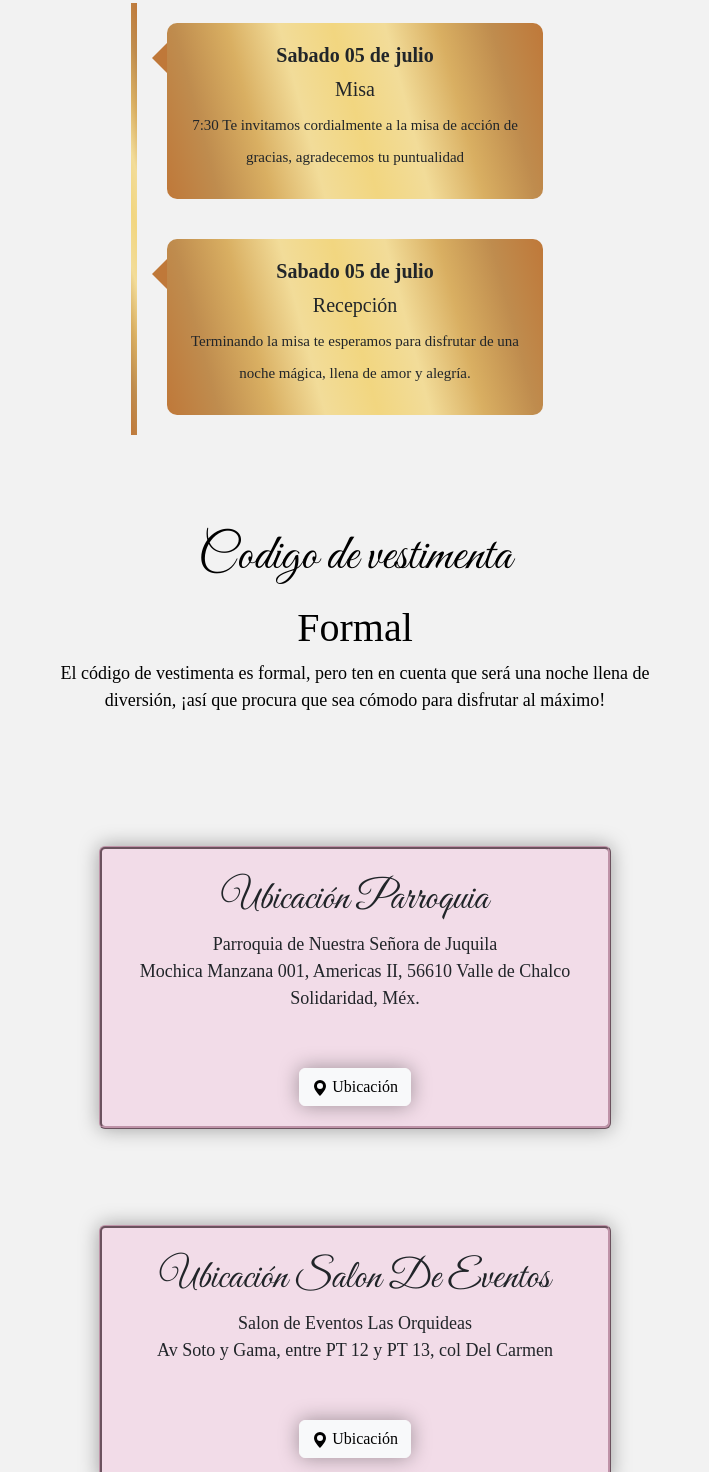
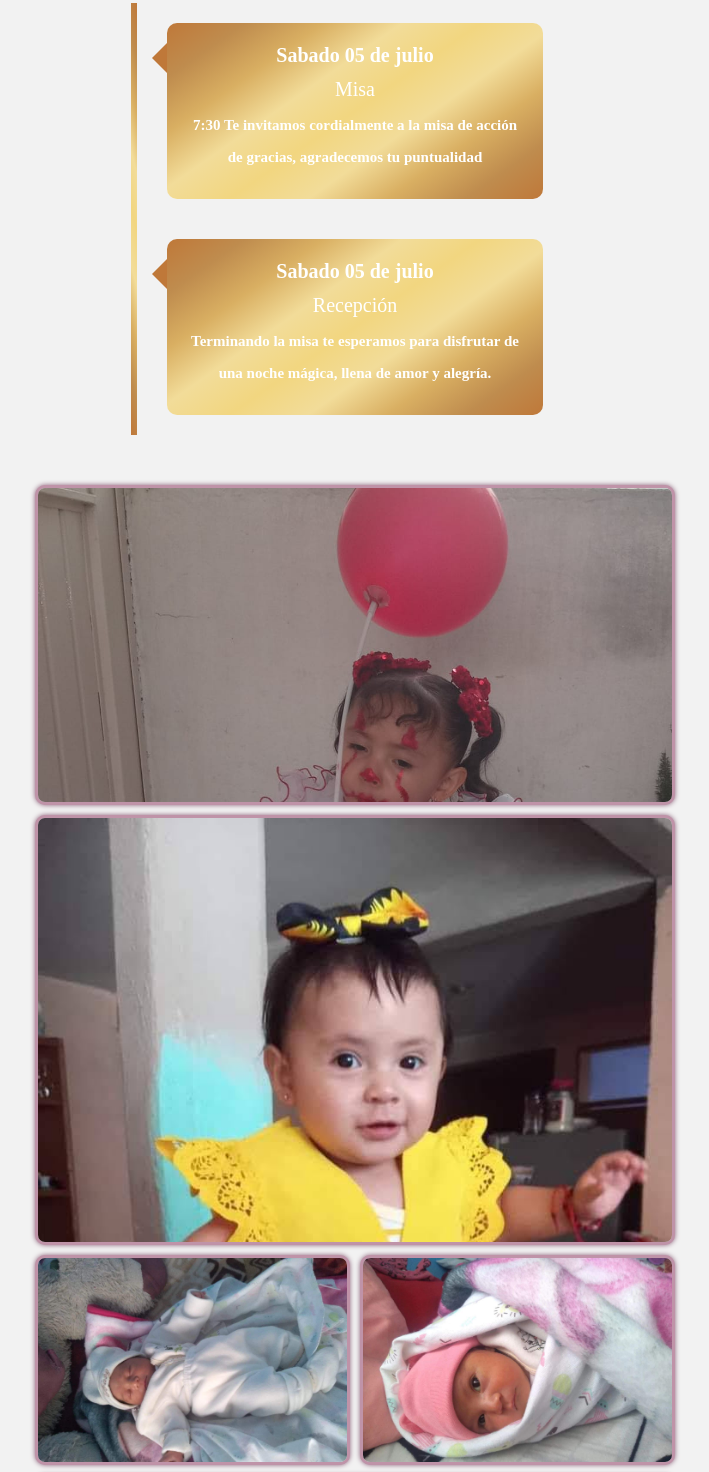
Before and after one commit to AdairKevin/InvitacionNaomiYamileth05Julio, a plain HTML site: page index.html in a window 1280 px wide. Shown: the part 3407-4879 px from the top of the page, without its empty margins (285-994 px from the left). Drawn offline with nearby package versions, Linux system fonts and the light colour scheme.

Commit message:
terminada

```diff
--- a/index.html
+++ b/index.html
@@ -227,6 +227,30 @@
         </div>
       </div>
 
+      <div class="bento-grid">
+        <div class="grid-item big">
+          <img src="recursos/31.jpeg" alt="Foto 1" />
+        </div>
+        <div class="grid-item wide">
+          <img src="recursos/11.jpeg" alt="Foto 2" />
+        </div>
+        <div class="grid-item tall">
+          <img src="recursos/12.jpeg" alt="Foto 3" />
+        </div>
+        <div class="grid-item square" X>
+          <img src="recursos/14.jpeg" alt="Foto 4" />
+        </div>
+        <div class="grid-item wide">
+          <img src="recursos/15.jpeg" alt="Foto 5" />
+        </div>
+        <div class="grid-item tall">
+          <img src="recursos/16.jpeg" alt="Foto 6" />
+        </div>
+        <div class="grid-item square">
+          <img src="recursos/17.jpeg" alt="Foto 7" />
+        </div>
+      </div>
+
       <div class="vestimenta">
         <div class="tituloV">Codigo de vestimenta</div>
 
@@ -282,7 +306,7 @@
               <br />
               Av Soto y Gama, entre PT 12 y PT 13, col Del Carmen
             </p>
-            <img src="recursos/salon.jpeg" alt="" width="100%" />
+            <img src="recursos/ORQ2-33.jpg" alt="" width="100%" />
           </div>
 
           <button type="button" class="btn btn-light" id="ubicacion">
@@ -372,7 +396,7 @@
               />
             </svg>
 
-            <a href="">Confirmar Asistencia</a>
+            <a href="https://wa.link/5p4941">Confirmar Asistencia</a>
           </button>
         </div>
       </div>
@@ -380,7 +404,7 @@
       <div class="musica">
         <audio id="musica1" controls autoplay loop>
           <source
-            src="/recursos/Julión Álvarez - Lo Tienes Todo (Versión Piano) (LETRA) - Suena Mi Banda.mp3"
+            src="/recursos/Carlos Rivera - Te Esperaba (LetraLyrics).mp3"
           />
           Este navegador no acepta formatos de audio
         </audio>
--- a/style.css
+++ b/style.css
@@ -268,6 +268,7 @@ td span {
 
 .tituloC {
   position: relative;
+  color: #ffffff;
   text-align: center;
 }
 
@@ -279,12 +280,16 @@ td span {
 
 .timeline p {
   line-height: 2rem;
+  color: #ffffff;
+  font-weight: bold;
+  font-size: 22;
 }
 
 .container {
   padding: 20px;
   position: relative;
   width: 65%;
+  color: #ffffff;
 }
 
 @keyframes movedown {
@@ -334,7 +339,7 @@ td span {
 .text-box {
   padding: 10px 20px;
   background: linear-gradient(
-    75deg,
+    145deg,
     #bf7839,
     /* Dorado oscuro */ #bf8c4e,
     /* Bronce */ #d9af62,
@@ -811,3 +816,52 @@ h6 {
 .botones button {
   margin-bottom: 20px;
 }
+
+.bento-grid {
+  display: grid;
+  grid-template-columns: repeat(6, 1fr);
+  grid-auto-rows: 100px;
+  gap: 10px;
+}
+
+.grid-item {
+  overflow: hidden;
+  border-radius: 10px;
+  background: #ddd;
+  border: 3px solid #bf93a8;
+  box-shadow: #8c6179 0px 0px 5px 0px;
+}
+
+.grid-item img {
+  width: 100%;
+  height: 100%;
+  object-fit: cover;
+  object-position: top;
+  display: block;
+}
+
+/* Tamaños bento */
+.big {
+  grid-column: span 6;
+  grid-row: span 3;
+}
+.wide {
+  grid-column: span 6;
+  grid-row: span 4;
+}
+.tall {
+  grid-column: span 3;
+  grid-row: span 2;
+}
+.square {
+  grid-column: span 3;
+  grid-row: span 2;
+}
+
+/* Responsive para pantallas pequeñas */
+@media (max-width: 480px) {
+  .bento-grid {
+    grid-template-columns: repeat(6, 1fr);
+    grid-auto-rows: 80px;
+  }
+}
```
Also changed, not shown: 2 other files.
